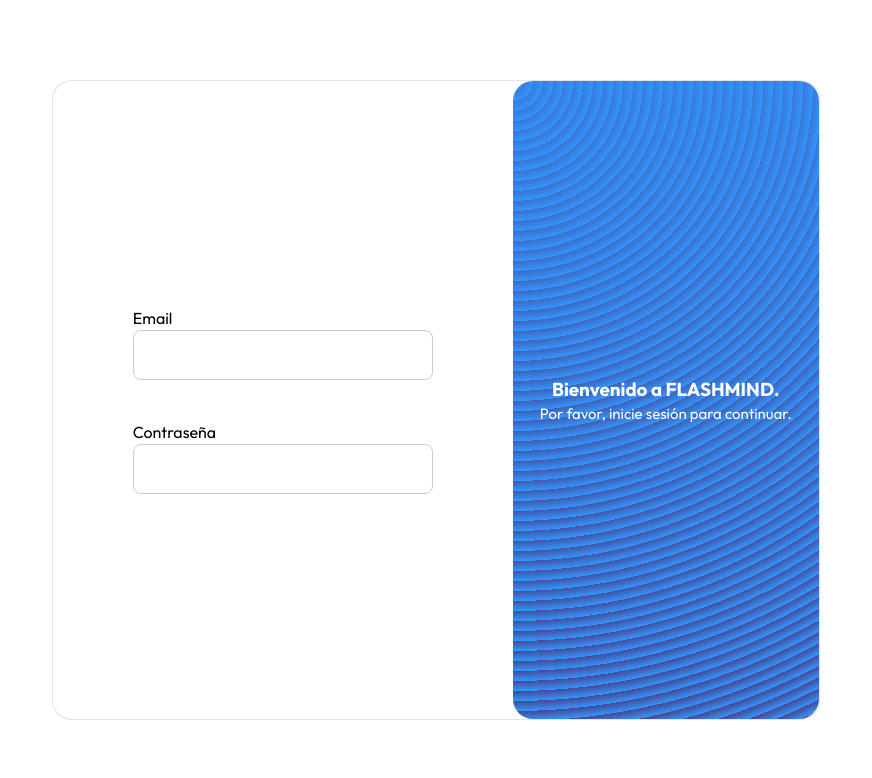
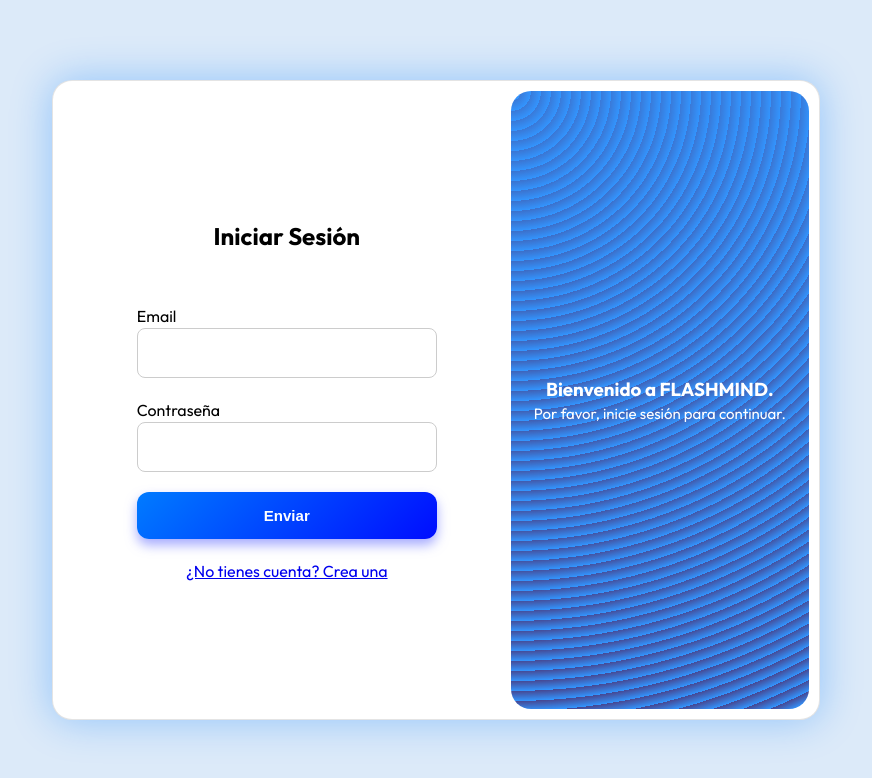
Before and after one commit to VazquezLD/managementApp, a React (Vite) app: page /login in a window 1280 px wide. Shown: the top 778 px of the page, without its empty margins (204-1076 px from the left). Built offline with nearby package versions, Linux system fonts and the light colour scheme.

Commit message:
Estilos de Login terminados

```diff
--- a/src/pages/Login/InputForm.jsx
+++ b/src/pages/Login/InputForm.jsx
@@ -1,18 +1,15 @@
 import styled from "styled-components";
 import { ErrorMessage, Field } from 'formik'
 import { LabelForm } from "./LabelForm";
-
-const InputStyled = styled.input`
-    width: 300px;
-    border-radius: 10px;
-    height: 50px;
-`
 
 const InputBoxStyled = styled.div`
     display: flex;
     flex-direction: column;
 `
 export const InputField = styled(Field)`
+    width: 300px;
+    border-radius: 10px;
+    height: 50px;
     padding: 10px 14px;
     border: 1.5px solid #ccc;
     border-radius: 8px;
@@ -28,22 +25,29 @@
   &::placeholder {
     color: #aaa;
   }
-`;
+`
+
+const ErrorMessageStyled = styled.span`
+    color: red;
+    font-weight: 600;
+    font-size: 15px;
+`
 
 const InputForm = ({label, name, type, isError}) => {
     return(
         <>
+
                 <InputBoxStyled>
-                <LabelForm label={label}/>
+                    <LabelForm label={label} htmlFor={name}/>
                     <InputField
                     name={name}
                     type={type}
                     error={isError}
                     id={label}
-                as={InputStyled}
                     />
-                <ErrorMessage name={name}/>
+                    <ErrorMessage component={ErrorMessageStyled} name={name}/>
                 </InputBoxStyled>
+
         </>
     )
 }
--- a/src/pages/Login/LabelForm.jsx
+++ b/src/pages/Login/LabelForm.jsx
@@ -5,10 +5,10 @@
     font-weight: 400;
 `
 
-export const LabelForm = ({label}) => {
+export const LabelForm = ({label, htmlFor}) => {
     return(
         <LabelStyled>
-            {label}
+            <LabelStyled htmlFor={htmlFor}>{label}</LabelStyled>
         </LabelStyled>
     )
 }
--- a/src/pages/Login/Login.jsx
+++ b/src/pages/Login/Login.jsx
@@ -8,6 +8,7 @@
   display: flex;
   align-items: center;
   justify-content: center;
+  background-color: #d4e5f8cc;
 `;
 
 export const Login = () => {
--- a/src/pages/Login/LoginContainer.jsx
+++ b/src/pages/Login/LoginContainer.jsx
@@ -5,11 +5,13 @@
     width: 60vw;
     height: 80vh;
     border: 1px solid #cccccc88;
+    padding: 10px;
     background-color: white;
     display: flex;
     align-items: center;
     justify-content: space-between;
     border-radius: 20px;
+    box-shadow: 0px 0px 40px 1px #007bff55;
 `
 
 const AsideStyled = styled.div`
--- a/src/pages/Login/LoginForm.jsx
+++ b/src/pages/Login/LoginForm.jsx
@@ -3,6 +3,7 @@
 import { initialValuesLogin } from "../../formik/initialValues";
 import { validationSchemaLogin } from "../../formik/validationSchema";
 import InputForm from "./InputForm";
+import { Link } from 'react-router-dom'
 
 const LoginBoxStyled = styled.div`
   width: 60%;
@@ -17,7 +18,41 @@
     height: 100%;
     align-items: center;
     justify-content: center;
-    gap: 40px;
+    gap: 20px;
+
+    & h2{
+        margin-bottom: 30px;
+    }
+`
+
+const ButtonLogin = styled.button`
+  width: 300px;
+  padding: 15px 0;
+  background: linear-gradient(135deg, #007bff 0%, #000dff 100%);
+  color: white;
+  font-weight: 700;
+  font-size: 15px;
+  border: none;
+  border-radius: 12px;
+  cursor: pointer;
+  box-shadow: 0 6px 12px rgba(107, 115, 255, 0.6);
+  transition: all 0.3s ease;
+
+  &:hover {
+    box-shadow: 0 4px 20px rgba(0, 13, 255, 0.8);
+    transform: translateY(-3px);
+  }
+
+  &:active {
+    transform: translateY(0);
+    box-shadow: 0 4px 10px #000dff;
+  }
+
+  &:disabled {
+    background: #ccc;
+    cursor: not-allowed;
+    box-shadow: none;
+  }
 `
 
 export const FormLogin = () => {
@@ -32,8 +67,11 @@
         }}
       >
         <FormStyled>
+            <h2>Iniciar Sesión</h2>
           <InputForm name="email" label="Email" type="text" />
           <InputForm name="password" label="Contraseña" type="password" />
+          <ButtonLogin type="submit" className="sendButton">Enviar</ButtonLogin>
+          <Link to='/register' ><span>¿No tienes cuenta? Crea una</span></Link>
         </FormStyled>
       </Formik>
     </LoginBoxStyled>
```
Lines whose indentation alone changed are shown as unchanged.
